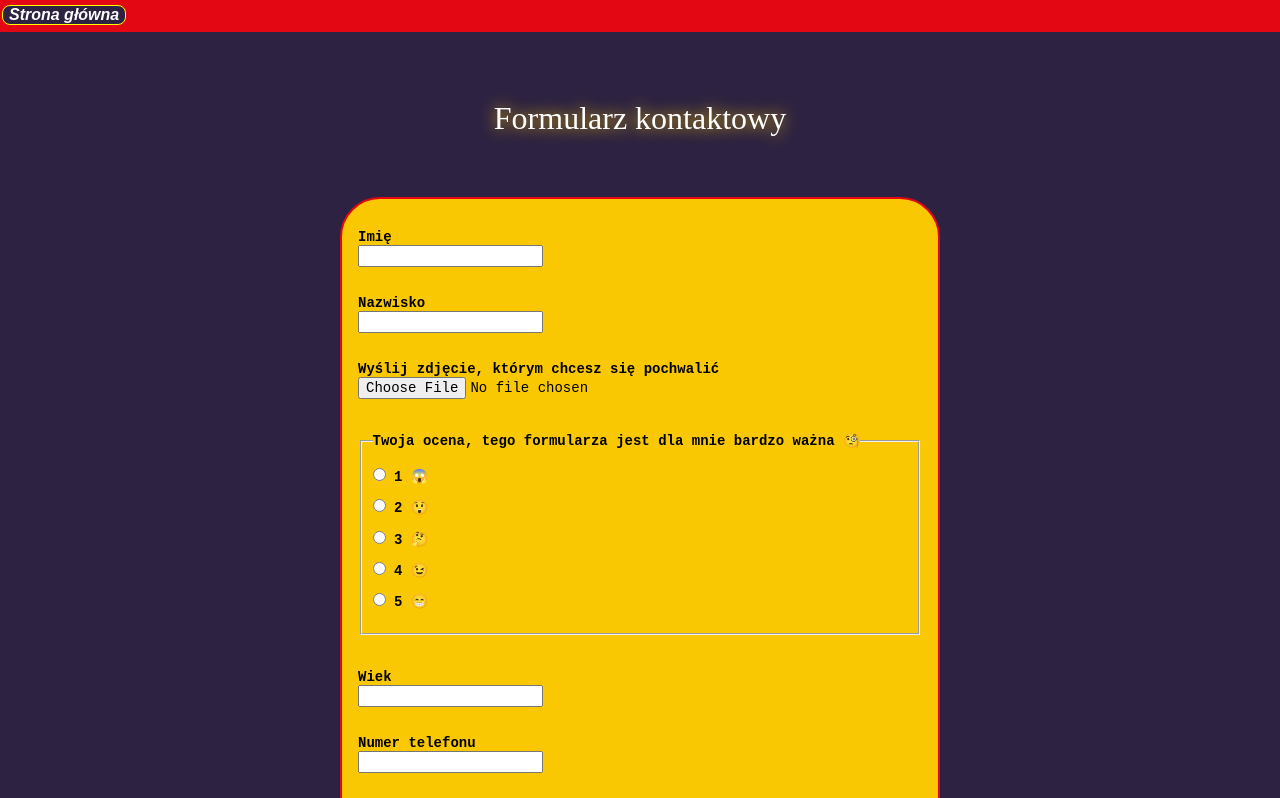
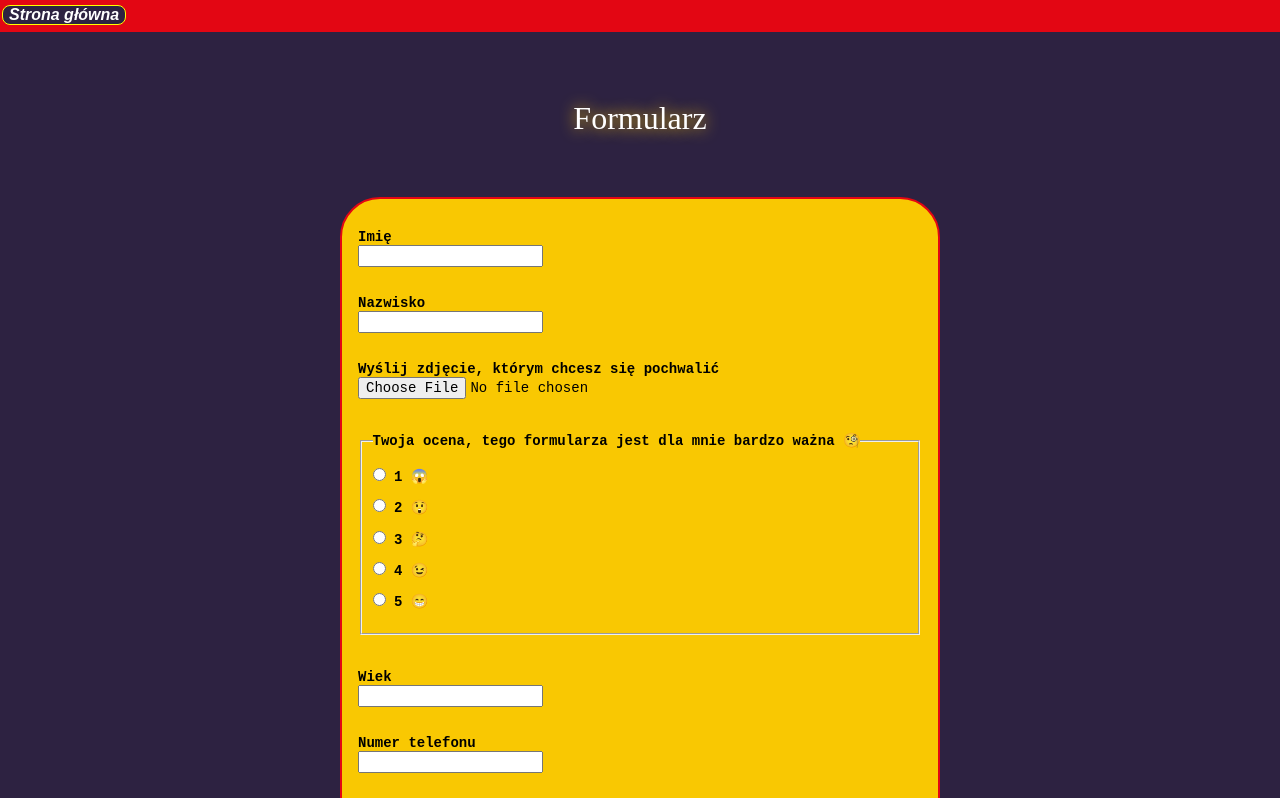
Before and after one commit to przemekjuzwiszin/homepage-2-pd, a plain HTML site: page src/content/form.html in a window 1280 px wide. Shown: the top 798 px of the page. Drawn offline with Linux system fonts and the light colour scheme.

Commit message:
feat: change form header

```diff
--- a/src/content/form.html
+++ b/src/content/form.html
@@ -16,7 +16,7 @@
       </ul>
     </nav>
     <main class="form-main">
-      <header class="form-header">Formularz kontaktowy</header>
+      <header class="form-header">Formularz</header>
       <form action="https://dev.cotenfrontend.pl" method="POST" class="form">
         <p class="form-name">
           <label for="name">Imię</label><br />
```
